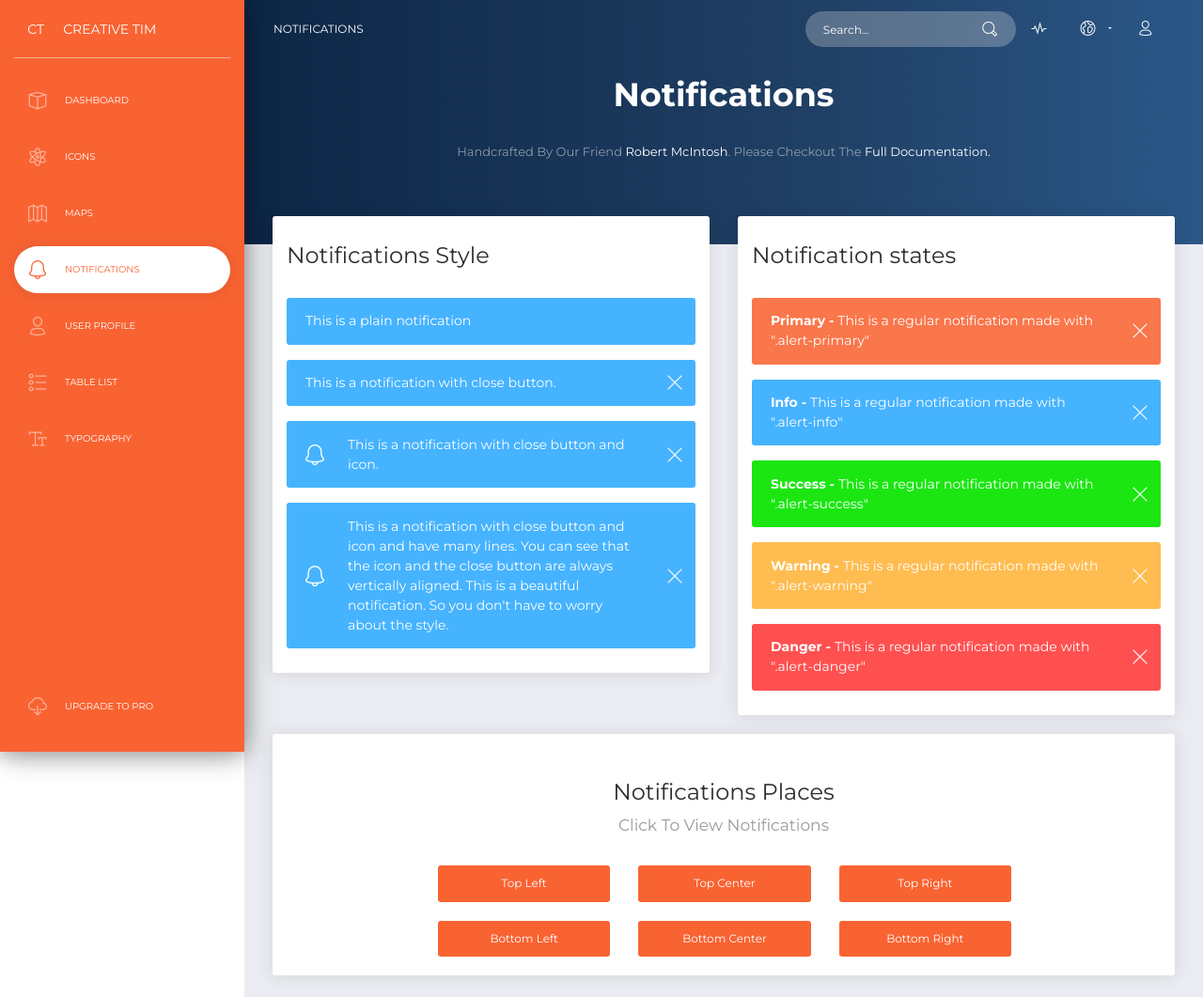
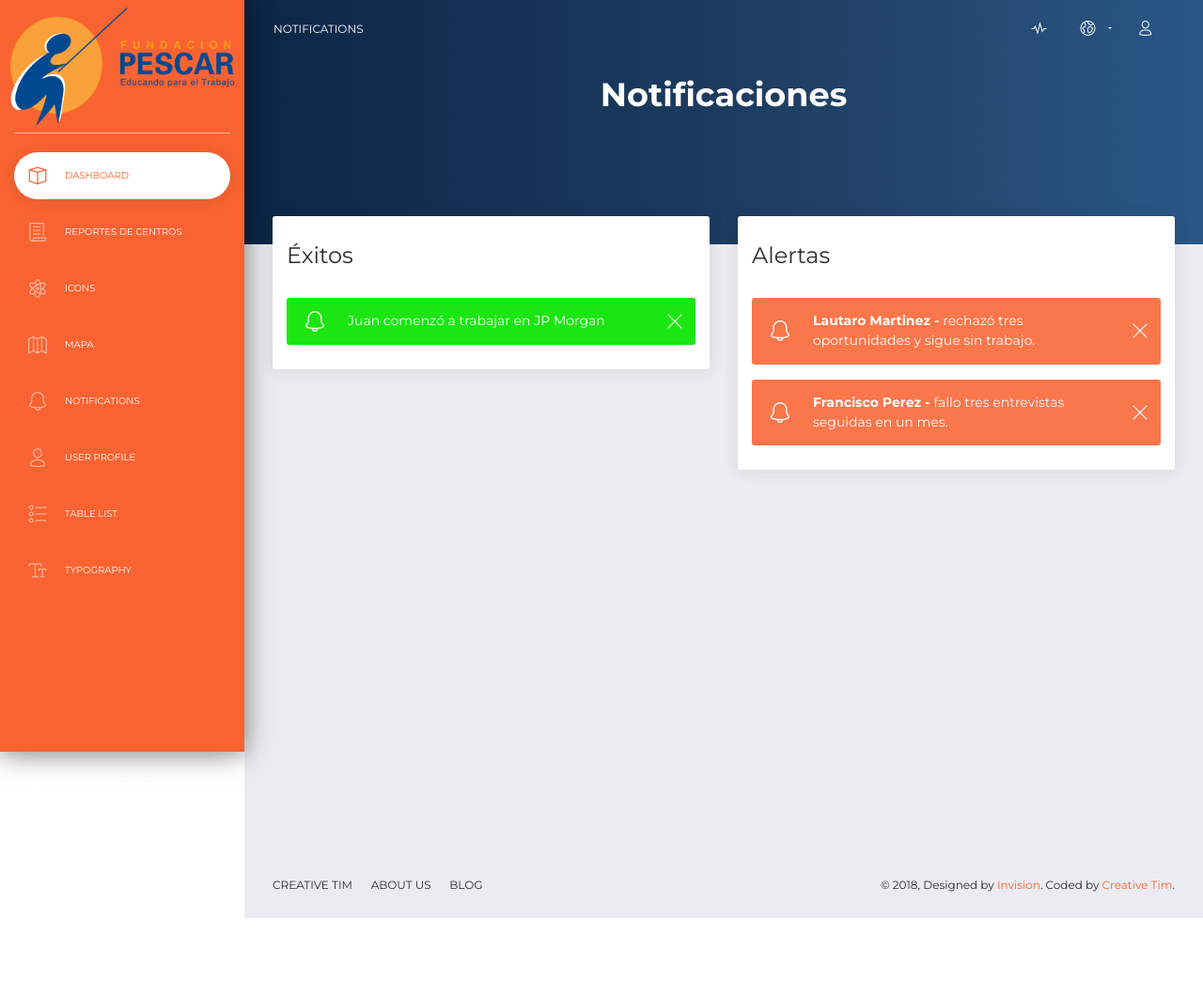
Before and after one commit to buenosaires18/team-1, a website: page dashboard-module/examples/notifications.html in a window 1280 px wide. Shown: the top 1061 px of the page at 94% size. After the commit the page ends 977 px from the top, so only its background shows below. Drawn offline with Linux system fonts and the light colour scheme; some packages are replaced by stand-ins of ours.

Commit message:
notifications panel

```diff
--- a/dashboard-module/assets/js/sidebar.js
+++ b/dashboard-module/assets/js/sidebar.js
@@ -17,7 +17,7 @@
         "            <li>\n" +
         "                <a href=\"./reports.html\">\n" +
         "                    <i class=\"now-ui-icons files_paper\"></i>\n" +
-        "                    <p>Reportes</p>\n" +
+        "                    <p>Reportes de Centros</p>\n" +
         "                </a>\n" +
         "            </li>\n" +
         "            <li>\n" +
@@ -29,7 +29,7 @@
         "            <li>\n" +
         "                <a href=\"./map.html\">\n" +
         "                    <i class=\"now-ui-icons location_map-big\"></i>\n" +
-        "                    <p>Maps</p>\n" +
+        "                    <p>Mapa</p>\n" +
         "                </a>\n" +
         "            </li>\n" +
         "            <li>\n" +
--- a/dashboard-module/examples/notifications.html
+++ b/dashboard-module/examples/notifications.html
@@ -22,71 +22,7 @@
 
 <body class="">
   <div class="wrapper ">
-    <div class="sidebar" data-color="orange">
-      <!--
-        Tip 1: You can change the color of the sidebar using: data-color="blue | green | orange | red | yellow"
-    -->
-      <div class="logo">
-        <a href="http://www.creative-tim.com" class="simple-text logo-mini">
-          CT
-        </a>
-        <a href="http://www.creative-tim.com" class="simple-text logo-normal">
-          Creative Tim
-        </a>
-      </div>
-      <div class="sidebar-wrapper">
-        <ul class="nav">
-          <li>
-            <a href="./dashboard.html">
-              <i class="now-ui-icons design_app"></i>
-              <p>Dashboard</p>
-            </a>
-          </li>
-          <li>
-            <a href="./icons.html">
-              <i class="now-ui-icons education_atom"></i>
-              <p>Icons</p>
-            </a>
-          </li>
-          <li>
-            <a href="./map.html">
-              <i class="now-ui-icons location_map-big"></i>
-              <p>Maps</p>
-            </a>
-          </li>
-          <li class="active ">
-            <a href="./notifications.html">
-              <i class="now-ui-icons ui-1_bell-53"></i>
-              <p>Notifications</p>
-            </a>
-          </li>
-          <li>
-            <a href="./user.html">
-              <i class="now-ui-icons users_single-02"></i>
-              <p>User Profile</p>
-            </a>
-          </li>
-          <li>
-            <a href="./tables.html">
-              <i class="now-ui-icons design_bullet-list-67"></i>
-              <p>Table List</p>
-            </a>
-          </li>
-          <li>
-            <a href="./typography.html">
-              <i class="now-ui-icons text_caps-small"></i>
-              <p>Typography</p>
-            </a>
-          </li>
-          <li class="active-pro">
-            <a href="./upgrade.html">
-              <i class="now-ui-icons arrows-1_cloud-download-93"></i>
-              <p>Upgrade to PRO</p>
-            </a>
-          </li>
-        </ul>
-      </div>
-    </div>
+    <div class="sidebar-zone"></div>
     <div class="main-panel">
       <!-- Navbar -->
       <nav class="navbar navbar-expand-lg navbar-transparent  navbar-absolute bg-primary fixed-top">
@@ -107,16 +43,6 @@
             <span class="navbar-toggler-bar navbar-kebab"></span>
           </button>
           <div class="collapse navbar-collapse justify-content-end" id="navigation">
-            <form>
-              <div class="input-group no-border">
-                <input type="text" value="" class="form-control" placeholder="Search...">
-                <div class="input-group-append">
-                  <div class="input-group-text">
-                    <i class="now-ui-icons ui-1_zoom-bold"></i>
-                  </div>
-                </div>
-              </div>
-            </form>
             <ul class="navbar-nav">
               <li class="nav-item">
                 <a class="nav-link" href="#pablo">
@@ -154,11 +80,11 @@
       <!-- End Navbar -->
       <div class="panel-header">
         <div class="header text-center">
-          <h2 class="title">Notifications</h2>
-          <p class="category">Handcrafted by our friend
-            <a target="_blank" href="https://github.com/mouse0270">Robert McIntosh</a>. Please checkout the
-            <a href="http://bootstrap-notify.remabledesigns.com/" target="_blank">full documentation.</a>
-          </p>
+          <h2 class="title">Notificaciones</h2>
+          <!--<p class="category">-->
+            <!--<a target="_blank" href="https://github.com/mouse0270">En tiempo real</a>-->
+            <!--<a href="http://bootstrap-notify.remabledesigns.com/" target="_blank">.</a>-->
+          <!--</p>-->
         </div>
       </div>
       <div class="content">
@@ -166,125 +92,92 @@
           <div class="col-md-6">
             <div class="card">
               <div class="card-header">
-                <h4 class="card-title">Notifications Style</h4>
+                <h4 class="card-title">Éxitos</h4>
               </div>
               <div class="card-body">
-                <div class="alert alert-info">
-                  <span>This is a plain notification</span>
-                </div>
-                <div class="alert alert-info">
+                <div class="alert alert-success alert-with-icon" data-notify="container">
                   <button type="button" aria-hidden="true" class="close">
-                    <i class="now-ui-icons ui-1_simple-remove"></i>
-                  </button>
-                  <span>This is a notification with close button.</span>
-                </div>
-                <div class="alert alert-info alert-with-icon" data-notify="container">
-                  <button type="button" aria-hidden="true" class="close">
-                    <i class="now-ui-icons ui-1_simple-remove"></i>
-                  </button>
-                  <span data-notify="icon" class="now-ui-icons ui-1_bell-53"></span>
-                  <span data-notify="message">This is a notification with close button and icon.</span>
-                </div>
-                <div class="alert alert-info alert-with-icon" data-notify="container">
-                  <button type="button" aria-hidden="true" class="close">
-                    <i class="now-ui-icons ui-1_simple-remove"></i>
-                  </button>
-                  <span data-notify="icon" class="now-ui-icons ui-1_bell-53"></span>
-                  <span data-notify="message">This is a notification with close button and icon and have many lines. You can see that the icon and the close button are always vertically aligned. This is a beautiful notification. So you don't have to worry about the style.</span>
-                </div>
+                      <i class="now-ui-icons ui-1_simple-remove"></i>
+                    </button>
+                    <span data-notify="icon" class="now-ui-icons ui-1_bell-53"></span>
+                    <span data-notify="message">Juan comenzó a trabajar en JP Morgan</span>
+                  </div>
+
               </div>
             </div>
           </div>
           <div class="col-md-6">
             <div class="card">
               <div class="card-header">
-                <h4 class="card-title">Notification states</h4>
+                <h4 class="card-title">Alertas</h4>
               </div>
               <div class="card-body">
-                <div class="alert alert-primary">
+                <div class="alert alert-primary alert-with-icon" data-notify="container">
                   <button type="button" aria-hidden="true" class="close">
                     <i class="now-ui-icons ui-1_simple-remove"></i>
                   </button>
-                  <span>
-                    <b> Primary - </b> This is a regular notification made with ".alert-primary"</span>
+                  <span data-notify="icon" class="now-ui-icons ui-1_bell-53"></span>
+                  <span data-notify="message"> <b> Lautaro Martinez - </b> rechazó tres oportunidades y sigue sin trabajo.</span>
                 </div>
-                <div class="alert alert-info">
+                <div class="alert alert-primary alert-with-icon" data-notify="container">
                   <button type="button" aria-hidden="true" class="close">
                     <i class="now-ui-icons ui-1_simple-remove"></i>
                   </button>
-                  <span>
-                    <b> Info - </b> This is a regular notification made with ".alert-info"</span>
+                  <span data-notify="icon" class="now-ui-icons ui-1_bell-53"></span>
+                  <span data-notify="message"><b> Francisco Perez - </b> fallo tres entrevistas seguidas en un mes.</span>
                 </div>
-                <div class="alert alert-success">
-                  <button type="button" aria-hidden="true" class="close">
-                    <i class="now-ui-icons ui-1_simple-remove"></i>
-                  </button>
-                  <span>
-                    <b> Success - </b> This is a regular notification made with ".alert-success"</span>
-                </div>
-                <div class="alert alert-warning">
-                  <button type="button" aria-hidden="true" class="close">
-                    <i class="now-ui-icons ui-1_simple-remove"></i>
-                  </button>
-                  <span>
-                    <b> Warning - </b> This is a regular notification made with ".alert-warning"</span>
-                </div>
-                <div class="alert alert-danger">
-                  <button type="button" aria-hidden="true" class="close">
-                    <i class="now-ui-icons ui-1_simple-remove"></i>
-                  </button>
-                  <span>
-                    <b> Danger - </b> This is a regular notification made with ".alert-danger"</span>
-                </div>
+
+
               </div>
             </div>
           </div>
-          <div class="col-md-12">
-            <div class="card">
-              <div class="card-body">
-                <div class="places-buttons">
-                  <div class="row">
-                    <div class="col-md-6 ml-auto mr-auto text-center">
-                      <h4 class="card-title">
-                        Notifications Places
-                        <p class="category">Click to view notifications</p>
-                      </h4>
-                    </div>
-                  </div>
-                  <div class="row">
-                    <div class="col-lg-8 ml-auto mr-auto">
-                      <div class="row">
-                        <div class="col-md-4">
-                          <button class="btn btn-primary btn-block" onclick="demo.showNotification('top','left')">Top Left</button>
-                        </div>
-                        <div class="col-md-4">
-                          <button class="btn btn-primary btn-block" onclick="demo.showNotification('top','center')">Top Center</button>
-                        </div>
-                        <div class="col-md-4">
-                          <button class="btn btn-primary btn-block" onclick="demo.showNotification('top','right')">Top Right</button>
-                        </div>
-                      </div>
-                    </div>
-                  </div>
-                  <div class="row">
-                    <div class="col-lg-8 ml-auto mr-auto">
-                      <div class="row">
-                        <div class="col-md-4">
-                          <button class="btn btn-primary btn-block" onclick="demo.showNotification('bottom','left')">Bottom Left</button>
-                        </div>
-                        <div class="col-md-4">
-                          <button class="btn btn-primary btn-block" onclick="demo.showNotification('bottom','center')">Bottom Center</button>
-                        </div>
-                        <div class="col-md-4">
-                          <button class="btn btn-primary btn-block" onclick="demo.showNotification('bottom','right')">Bottom Right</button>
-                        </div>
-                      </div>
-                    </div>
-                  </div>
-                </div>
-              </div>
-            </div>
-          </div>
+
+          <!--<div class="col-md-12">-->
+            <!--<div class="card">-->
+              <!--<div class="card-body">-->
+                <!--<div class="places-buttons">-->
+                  <!--<div class="row">-->
+                    <!--<div class="col-md-6 ml-auto mr-auto text-center">-->
+                      <!--<h4 class="card-title">-->
+                        <!--Notifications Places-->
+                        <!--<p class="category">Click to view notifications</p>-->
+                      <!--</h4>-->
+                    <!--</div>-->
+                  <!--</div>-->
+                  <!--<div class="row">-->
+                    <!--<div class="col-lg-8 ml-auto mr-auto">-->
+                      <!--<div class="row">-->
+                        <!--<div class="col-md-4">-->
+                          <!--<button class="btn btn-primary btn-block" onclick="demo.showNotification('top','left')">Top Left</button>-->
+                        <!--</div>-->
+                        <!--<div class="col-md-4">-->
+                          <!--<button class="btn btn-primary btn-block" onclick="demo.showNotification('top','center')">Top Center</button>-->
+                        <!--</div>-->
+                        <!--<div class="col-md-4">-->
+                          <!--<button class="btn btn-primary btn-block" onclick="demo.showNotification('top','right')">Top Right</button>-->
+                        <!--</div>-->
+                      <!--</div>-->
+                    <!--</div>-->
+                  <!--</div>-->
+                  <!--<div class="row">-->
+                    <!--<div class="col-lg-8 ml-auto mr-auto">-->
+                      <!--<div class="row">-->
+                        <!--<div class="col-md-4">-->
+                          <!--<button class="btn btn-primary btn-block" onclick="demo.showNotification('bottom','left')">Bottom Left</button>-->
+                        <!--</div>-->
+                        <!--<div class="col-md-4">-->
+                          <!--<button class="btn btn-primary btn-block" onclick="demo.showNotification('bottom','center')">Bottom Center</button>-->
+                        <!--</div>-->
+                        <!--<div class="col-md-4">-->
+                          <!--<button class="btn btn-primary btn-block" onclick="demo.showNotification('bottom','right')">Bottom Right</button>-->
+                        <!--</div>-->
+                      <!--</div>-->
+                    <!--</div>-->
+                  <!--</div>-->
+                <!--</div>-->
+              <!--</div>-->
+            <!--</div>-->
+          <!--</div>-->
         </div>
       </div>
       <footer class="footer">
@@ -335,6 +228,7 @@
   <script src="../assets/js/now-ui-dashboard.min.js?v=1.1.0" type="text/javascript"></script>
   <!-- Now Ui Dashboard DEMO methods, don't include it in your project! -->
   <script src="../assets/demo/demo.js"></script>
+  <script src="../assets/js/sidebar.js"></script>
 </body>
 
 </html>
```
Also changed, not shown: dashboard-module/examples/dashboard.html (+56 -49 lines).
